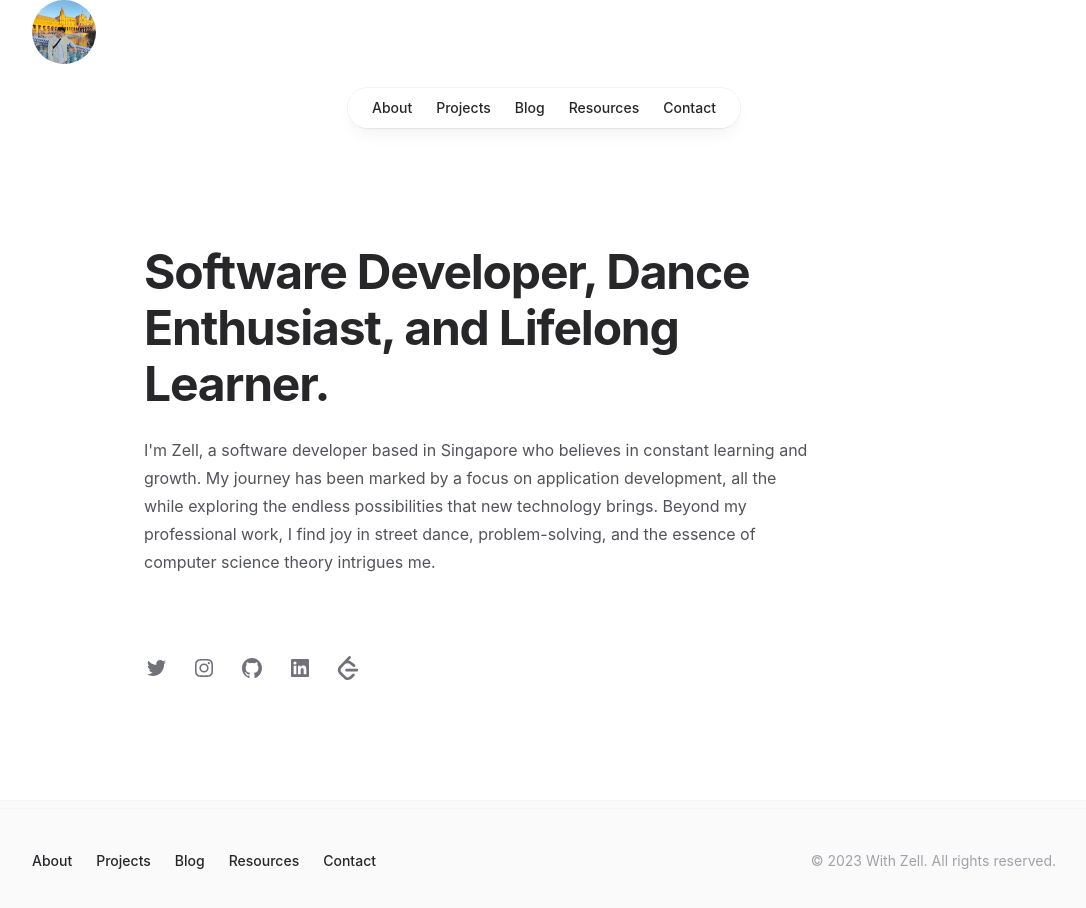
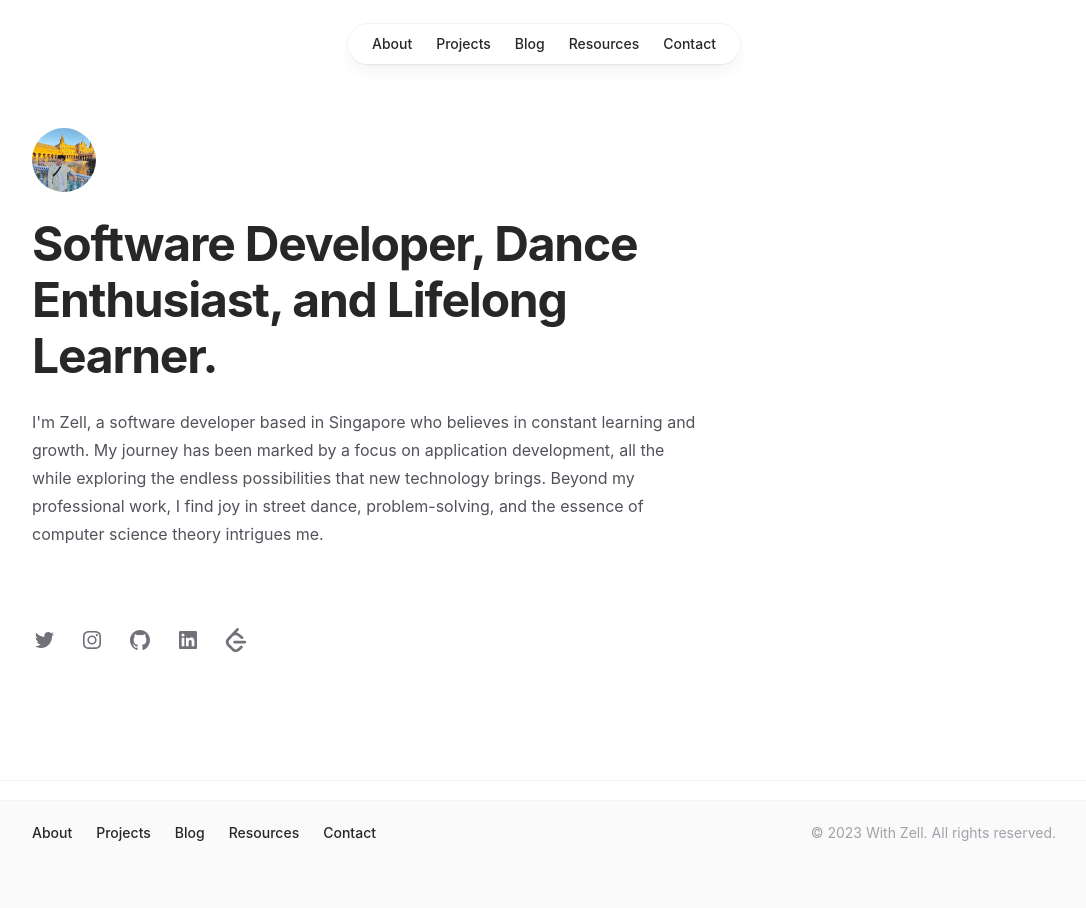
Before and after one commit to ngfenglong/with-zell, a React (Create React App) app: page / in a window 1280 px wide. Shown: the top 908 px of the page, without its empty margins (96-1182 px from the left). Built offline with nearby package versions, Linux system fonts and the light colour scheme.

Commit message:
Edited header display picture postition

```diff
--- a/src/components/container/Container.js
+++ b/src/components/container/Container.js
@@ -1,6 +1,6 @@
 import clsx from 'clsx';
 
-export const OuterContainer = ( {className, ...props} ) => {
+export const OuterContainer = ({ className, ...props }) => {
   return (
     <div className={clsx('sm:px-8', className)}>
       <div className="mx-auto max-w-7xl lg:px-8">{props.children}</div>
@@ -16,10 +16,12 @@ export const InnerContainer = ({ className, ...props }) => {
   );
 };
 
-export const Container = ({ children, props }) => {
-  return <OuterContainer {...props}>
-    <InnerContainer>{children}</InnerContainer>
-  </OuterContainer>;
+export const Container = ({ children, ...props }) => {
+  return (
+    <OuterContainer {...props}>
+      <InnerContainer>{children}</InnerContainer>
+    </OuterContainer>
+  );
 };
 
 export default Container;
--- a/src/components/header/Header.js
+++ b/src/components/header/Header.js
@@ -205,7 +205,6 @@ const Header = () => {
       if (isInitial.current) {
         setProperty('--header-position', 'sticky');
       }
-
       setProperty('--content-offset', `${downDelay}px`);
 
       if (isInitial.current || scrollY < downDelay) {
--- a/src/components/page-intro/PageIntro.js
+++ b/src/components/page-intro/PageIntro.js
@@ -1,8 +1,6 @@
-import Container from '../container/Container';
-
 const PageIntro = ({ title, intro, children }) => {
   return (
-    <Container className="mt-16 sm:mt-32">
+    <>
       <header className="max-w-2xl">
         <h1 className="text-4xl font-bold tracking-tight text-zinc-800 sm:text-5xl">
           {title}
@@ -10,7 +8,7 @@ const PageIntro = ({ title, intro, children }) => {
         <p className="mt-6 text-base text-zinc-600">{intro}</p>
       </header>
       <div className="mt-16 sm:mt-20">{children}</div>
-    </Container>
+    </>
   );
 };
 
```
Also changed, not shown: 1 other file (tests, documents, lock files or other folders).
